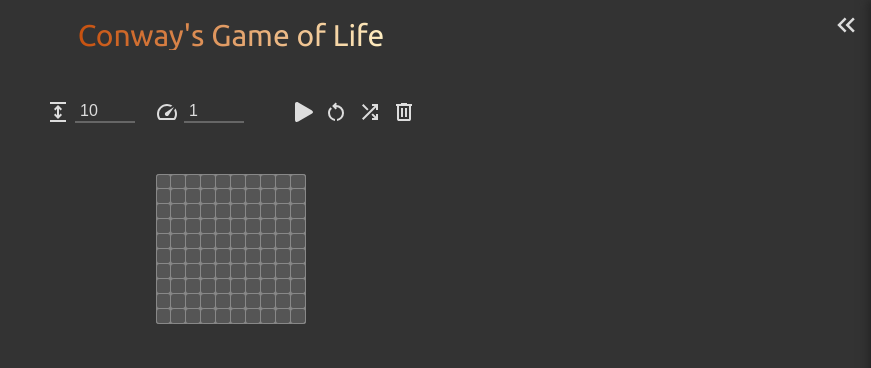
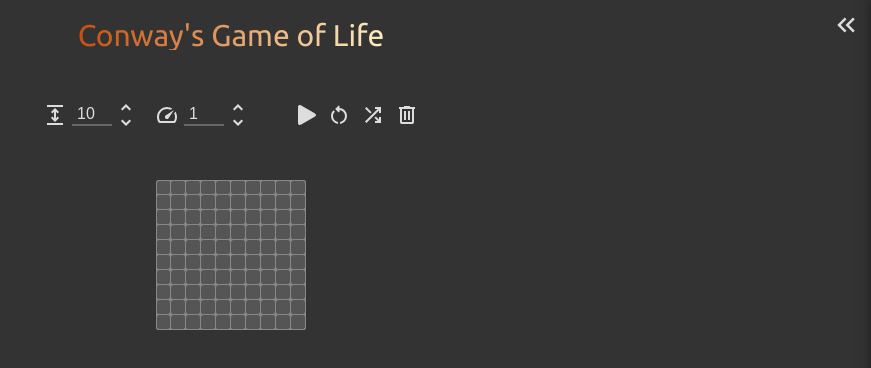
Before and after one commit to ftodoric/cgl-svelte, a SvelteKit app: page / in a window 1280 px wide. Shown: the top 368 px of the page, without its empty margins (409-1280 px from the left). Built offline with nearby package versions, Linux system fonts and the light colour scheme.

Commit message:
Fix layout issues

```diff
--- /dev/null
+++ b/src/lib/components/Icons/IconArrow.svelte
@@ -0,0 +1,24 @@
+<script>
+  export let fill = "#000";
+  export let w = "24px";
+  export let h = "24px";
+</script>
+
+<svg
+  xmlns="http://www.w3.org/2000/svg"
+  width={w}
+  height={h}
+  viewBox="0 -14 100 50"
+>
+  <path
+    {fill}
+    d="
+      M 0 0
+      L 50 50
+      L 100 0
+      L 86 -14
+      L 50 22
+      L 14 -14
+      Z"
+  />
+</svg>
--- a/src/lib/game/mechanics.ts
+++ b/src/lib/game/mechanics.ts
@@ -64,13 +64,6 @@ export const getBoardMatrixWithPattern = (
     0
   );
 
-  console.log(
-    "%clog | description\n",
-    "color: #0e8dbf; margin-bottom: 5px;",
-    patternRows,
-    patternCols
-  );
-
   for (let i = 0; i < patternRows; i++) {
     for (let j = 0; j < patternCols; j++) {
       generatedBoardMatrix[startingRowIndex + i][startingRowIndex + j] =
--- a/src/modules/App.svelte
+++ b/src/modules/App.svelte
@@ -26,6 +26,7 @@
   import { colors } from "../styles/colors";
   import Board from "./Board/Board.svelte";
   import { SupportedPatterns, glider, lwss } from "$lib/game/cgl-patterns";
+  import IconArrow from "$lib/components/Icons/IconArrow.svelte";
 
   // Game config
   let boardSize: number = getInitialBoardSize();
@@ -62,15 +63,19 @@
       saveCurrentConfig({ boardSize, speed, boardMatrix });
   }
 
+  // Update board matrix on board size change
+  $: {
+    boardMatrix = boardMatrix = Array.from({ length: boardSize }, () =>
+      Array.from({ length: boardSize }, () => false)
+    );
+  }
+
   // Menu Drawer state
   let isDrawerOpen = false;
 
   // Controls Handlers
   const handleBoardSizeChange = (e: any) => {
     boardSize = +e.target.value;
-    boardMatrix = Array.from({ length: boardSize }, () =>
-      Array.from({ length: boardSize }, () => false)
-    );
   };
 
   const handleSpeedChange = (e: any) => {
@@ -137,6 +142,41 @@
           on:change={handleBoardSizeChange}
           disabled={isGameRunning}
         />
+
+        <div
+          class="input-spinners"
+          style="display: flex; flex-direction: column; justify-content: center; align-items: center;"
+        >
+          <button
+            on:click={() => {
+              boardSize += 1;
+            }}
+            disabled={isGameRunning}
+            style="transform: rotate(180deg);"
+          >
+            <IconArrow
+              w="10px"
+              h="10px"
+              fill={isGameRunning
+                ? colors.light.primaryDimmed
+                : colors.light.primary}
+            />
+          </button>
+          <button
+            on:click={() => {
+              boardSize -= 1;
+            }}
+            disabled={isGameRunning}
+          >
+            <IconArrow
+              w="10px"
+              h="10px"
+              fill={isGameRunning
+                ? colors.light.primaryDimmed
+                : colors.light.primary}
+            />
+          </button>
+        </div>
       </div>
 
       <div class="input-group" style="margin-left: 20px;" title="Game Speed">
@@ -146,8 +186,28 @@
           value={speed}
           type="number"
           on:change={handleSpeedChange}
-          disabled={isGameRunning}
         />
+
+        <div
+          class="input-spinners"
+          style="display: flex; flex-direction: column; justify-content: center; align-items: center;"
+        >
+          <button
+            on:click={() => {
+              speed += 1;
+            }}
+            style="transform: rotate(180deg);"
+          >
+            <IconArrow w="10px" h="10px" fill={colors.light.primary} />
+          </button>
+          <button
+            on:click={() => {
+              speed -= 1;
+            }}
+          >
+            <IconArrow w="10px" h="10px" fill={colors.light.primary} />
+          </button>
+        </div>
       </div>
 
       <!-- Game Controls -->
--- a/src/modules/styles.css
+++ b/src/modules/styles.css
@@ -43,14 +43,10 @@
   transition: border 0.2s;
 
   height: 20px;
-  width: 50px;
+  width: 30px;
   padding: 0 5px;
 
   margin-left: 5px;
-}
-
-input[type="number"]::-webkit-inner-spin-button {
-  height: 15px;
 }
 
 .control-input:focus-visible,
@@ -60,6 +56,26 @@ input[type="number"]::-webkit-inner-spin-button {
 
 .control-input:disabled {
   border-color: transparent;
+}
+
+.input-spinners {
+  margin-left: 5px;
+  width: auto !important;
+}
+
+.input-spinners button {
+  padding: 0 4px;
+}
+
+.input-spinners button:hover {
+  background-color: #444;
+  border-radius: 5px;
+  cursor: pointer;
+}
+
+.input-spinners button:disabled {
+  cursor: default;
+  background-color: inherit;
 }
 
 .button-group {
--- a/src/styles/reset.css
+++ b/src/styles/reset.css
@@ -47,3 +47,15 @@ button {
   border: none;
   background: none;
 }
+input::-webkit-outer-spin-button,
+input::-webkit-inner-spin-button {
+  appearance: none;
+  -webkit-appearance: none;
+  -moz-appearance: none;
+  margin: 0;
+}
+input[type=number] {
+  appearance: textfield;
+  /* Firefox */
+  -moz-appearance: textfield;
+}
```
Also changed, not shown: static/icons/icon-arrow.svg (added).
